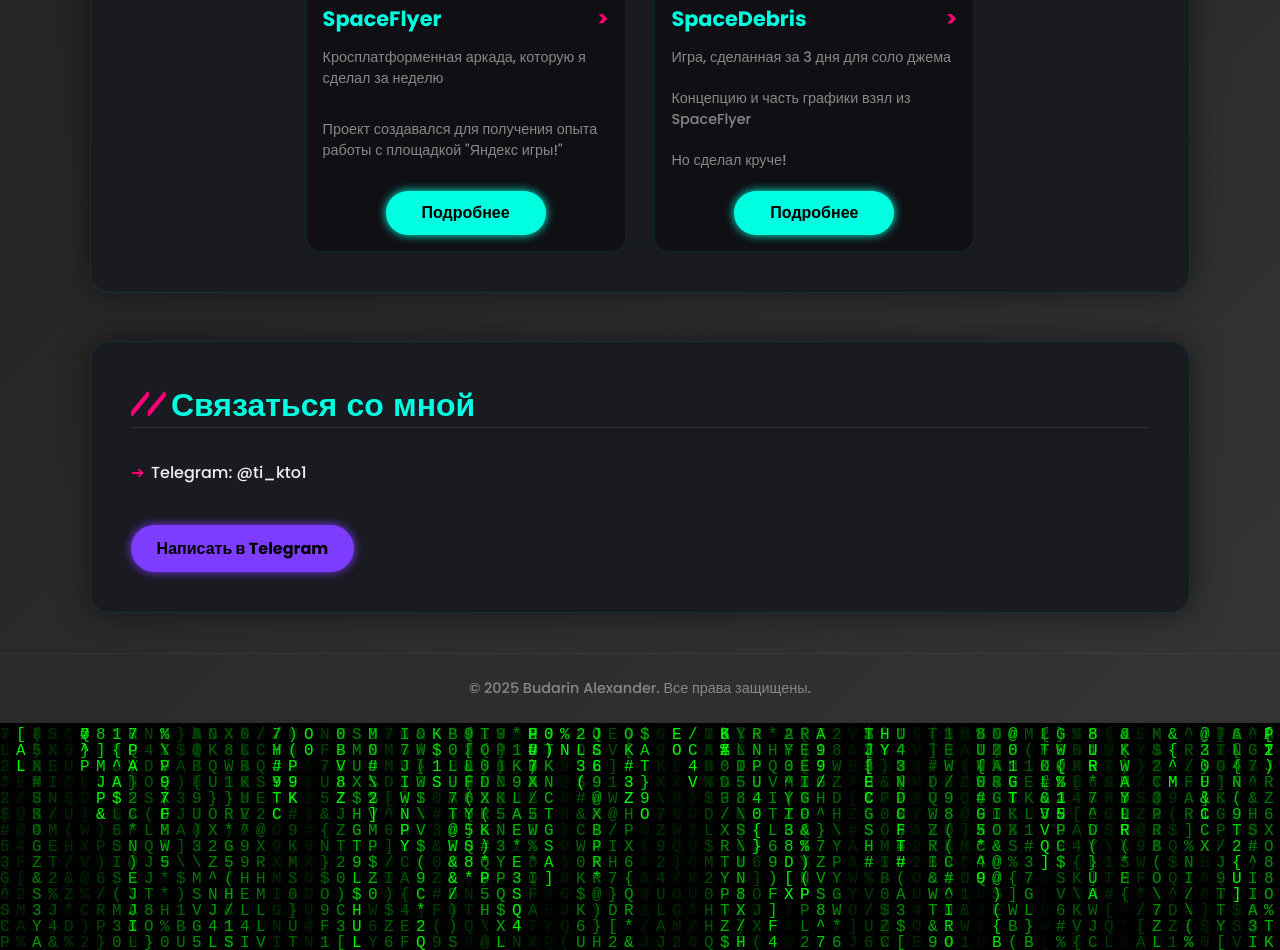
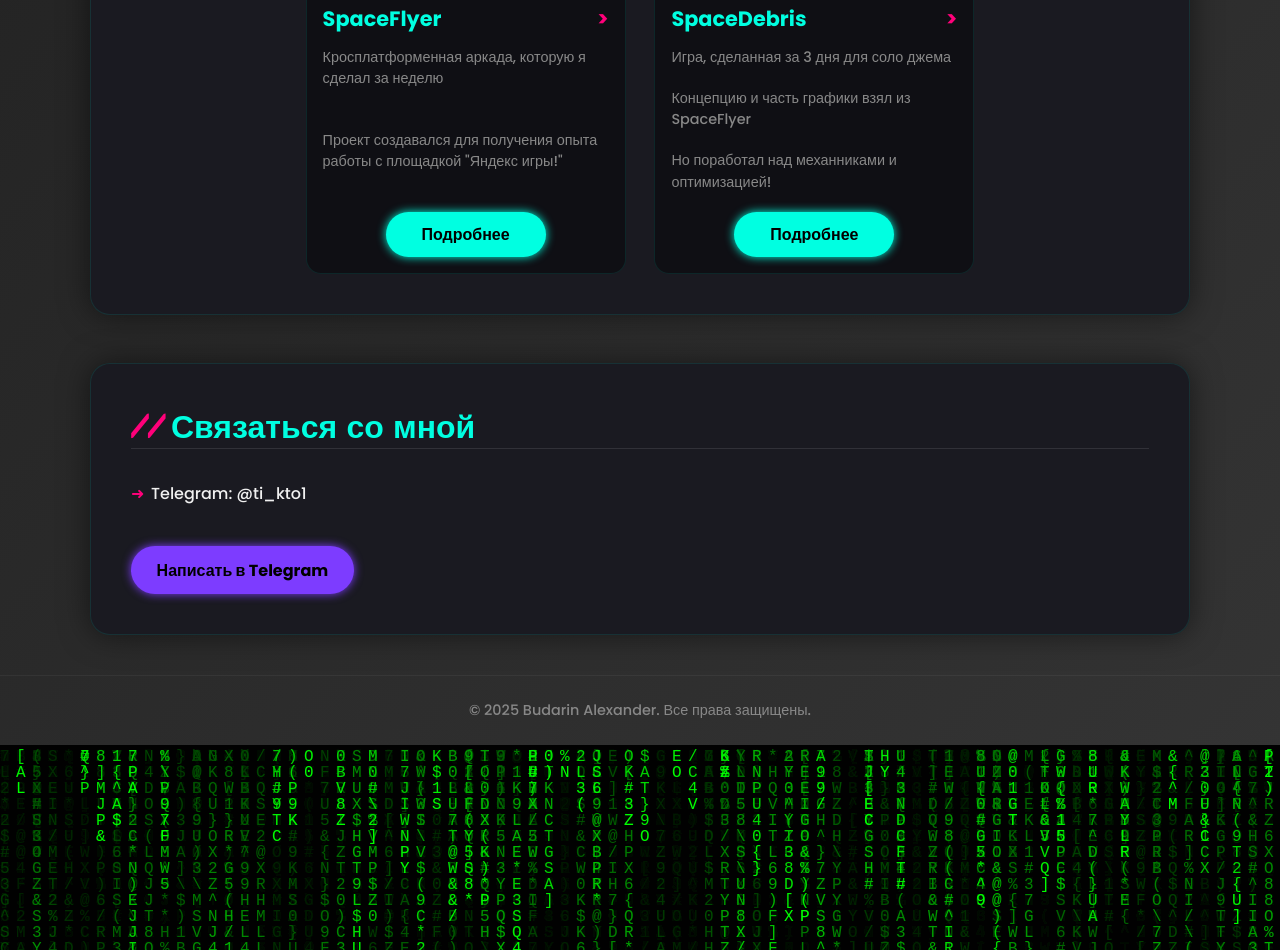
Before and after one commit to NillFrost/NillFrost.github.io, a plain HTML site: page index.html in a window 1280 px wide. Shown: the part 1387-2337 px from the top of the page. Drawn offline with Linux system fonts and the light colour scheme.

Commit message:
Update index.html

```diff
--- a/index.html
+++ b/index.html
@@ -412,15 +412,15 @@
                 <h3 class="project-title">SpaceFlyer <span></span></h3>
                 <p class="project-description">Кросплатформенная аркада, которую я сделал за неделю</p>
                 <p class="project-description">Проект создавался для получения опыта работы с площадкой "Яндекс игры!"</p>
-                <a href="https://example.com/spaceflyer" target="_blank" class="details-btn">Подробнее</a>
+                <a href="https://yandex.ru/games/app/406286?utm_source=app_page" target="_blank" class="details-btn">Подробнее</a>
             </div>
             <div class="project-card">
                 <img src="spacedebris-screenshot.jpg" alt="SpaceFlyer" class="project-image">
                 <h3 class="project-title">SpaceDebris <span></span></h3>
                 <p class="project-description">Игра, сделанная за 3 дня для соло джема</p>
                 <p class="project-description">Концепцию и часть графики взял из SpaceFlyer</p>
-                <p class="project-description">Но сделал круче!</p>
-                <a href="https://example.com/spaceflyer" target="_blank" class="details-btn">Подробнее</a>
+                <p class="project-description">Но поработал над механниками и оптимизацией!</p>
+                <a href="https://pixfox-studio.itch.io/spacedebris" target="_blank" class="details-btn">Подробнее</a>
             </div>
         </div>
     </section>
```
